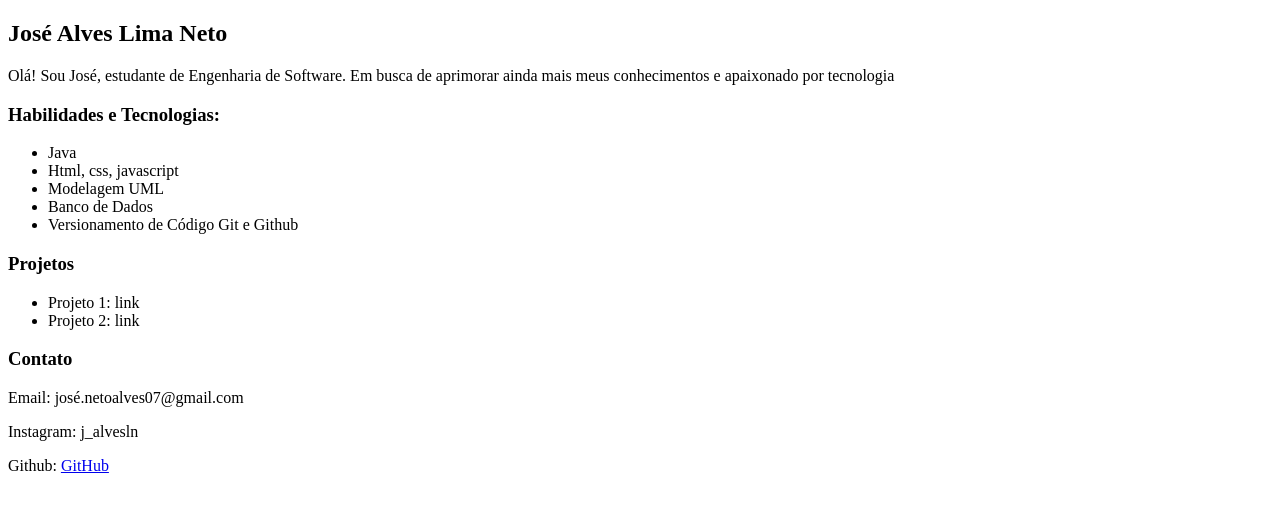
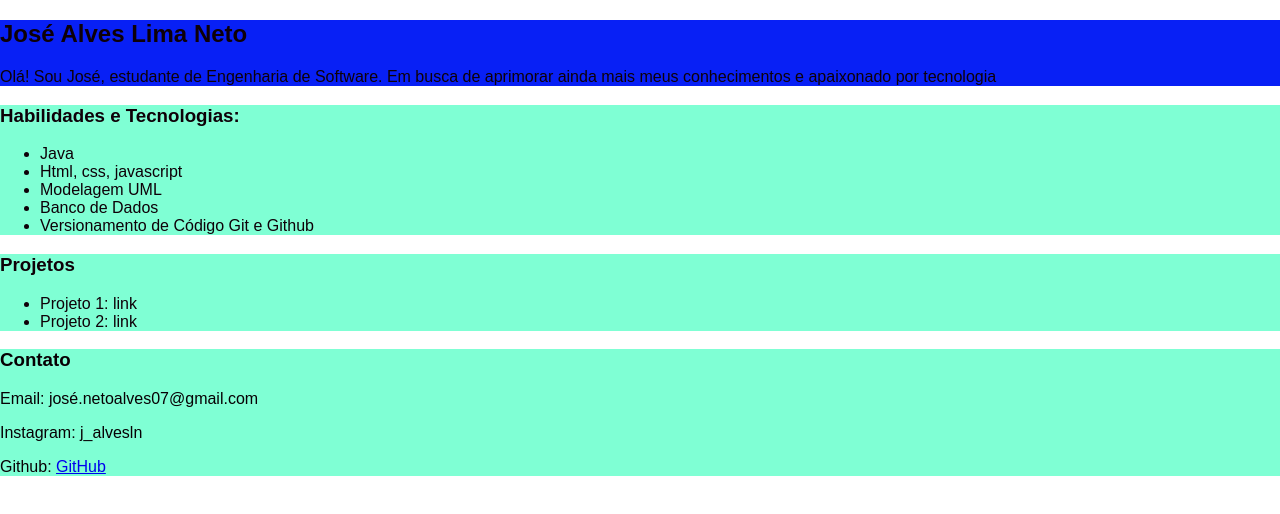
Before and after one commit to Netinho-dotcom/netinho-sites-, a plain HTML site: page index.html in a window 1280 px wide. Drawn offline with Linux system fonts and the light colour scheme.

Commit message:
stylo
adicionei estilização

```diff
--- a/index.html
+++ b/index.html
@@ -5,8 +5,8 @@
     <meta name="viewport" content="width=device-width, initial-scale=1.0" />
     <title>Portifólio - Netinho Dev</title>
   </head>
-  <body>
-    <section>
+  <body style="font-family: sans-serif; margin:0; padding: 0;  color: rgb(14, 0, 8);">
+    <section style=" background-color:rgb(8, 32, 245)">
       <h1>José Alves Lima Neto</h1>
       <p>
         Olá! Sou José, estudante de Engenharia de Software. Em busca de
@@ -14,7 +14,7 @@
       </p>
     </section>
 
-    <section>
+    <section style=" background-color:aquamarine" style="padding: 20px; color: rgb(26, 1, 15);">
       <h3>Habilidades e Tecnologias:</h3>
       <ul>
         <li>Java</li>
@@ -25,7 +25,7 @@
       </ul>
     </section>
 
-    <section>
+    <section style=" background-color:aquamarine; color: rgb(15, 0, 8);">
       <h3>Projetos</h3>
       <ul>
         <li>Projeto 1: link</li>
@@ -33,7 +33,7 @@
       </ul>
     </section>
 
-    <section>
+    <section style=" background-color:aquamarine; color: rgb(7, 0, 4);">
       <h3>Contato</h3>
       <p>Email: josé.netoalves07@gmail.com</p>
       <p>Instagram: j_alvesln</p>
```
